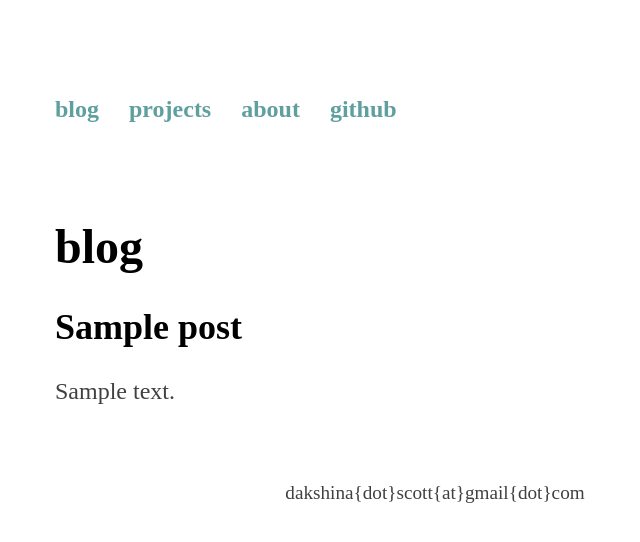
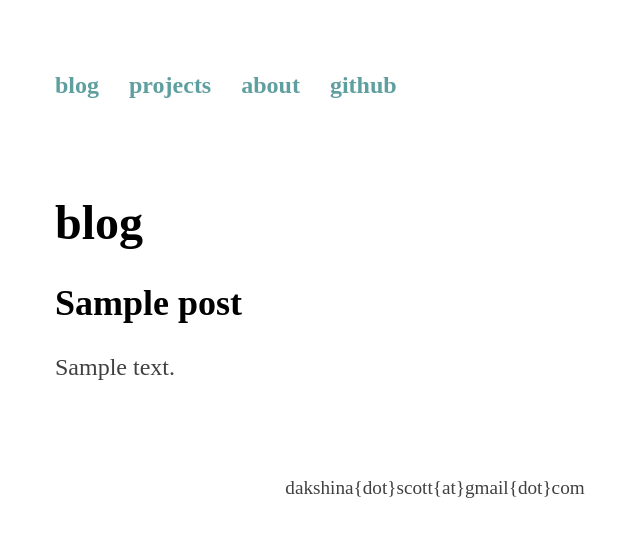
Before and after one commit to dangerdak/daksite, a Django app: page / in a window 1280 px wide. Shown: the top 542 px of the page, without its empty margins (205-845 px from the left). Run offline with Django 3.2, Linux system fonts and the light colour scheme; tables that the repository leaves empty hold one stand-in row (values such as "Sample post"); some libraries are stand-ins or nearby versions; some web fonts are replaced.

Commit message:
Fix spacing

```diff
--- a/blog/templates/blog/post_list.html
+++ b/blog/templates/blog/post_list.html
@@ -5,14 +5,10 @@
 {% block page_title %}blog{% endblock page_title %}
 
 {% block content %}
-<div class="stub">
-	<ul>
 		{% for post in post_list %}
-		<li>
-			<h2>{{ post.title }}</h2>
-			{{ post.body|markdown }}
-		</li>
+		<div class="stub">
+				<h2>{{ post.title }}</h2>
+				{{ post.body|markdown }}
+		</div>
 		{% endfor %}
-	</ul>
-</div>
 {% endblock content %}
--- a/static/css/main.css
+++ b/static/css/main.css
@@ -20,6 +20,7 @@ a {
 
 a:hover {
 	text-decoration: underline;
+	color: #79cdcd;
 }
 
 
@@ -29,8 +30,13 @@ a:hover {
     $HEADER
 \*------------------------------------*/
 
+.logo {
+	font-size: 0.75em;
+	margin: 4em 0 0 0;
+}
+
 nav {
-	margin: 4em 0;
+	margin: 0 0 4em 0;
 }
 
 nav ul {
@@ -41,7 +47,7 @@ nav ul {
 
 nav li {
 	display: inline;
-	padding: 0 1em  0 0;
+	padding: 0 1em 0 0;
 	text-align: center;
 	font-weight: bold;
 }
@@ -58,10 +64,12 @@ nav li a {
     $CONTENT
 \*------------------------------------*/
 
-.stub ul {
-	list-style: none;
+.stub {
+	margin: 0 0 4em 0;
+}
+
+.stub:last-child {
 	margin: 0;
-	padding: 0;
 }
 
 
@@ -74,6 +82,6 @@ footer {
 	bottom: 0;
 	width: 100%;
 	font-size: 0.8em;
-	margin: 4em 0;
 	text-align: center;
+	margin: 5em 0;
 }
```
